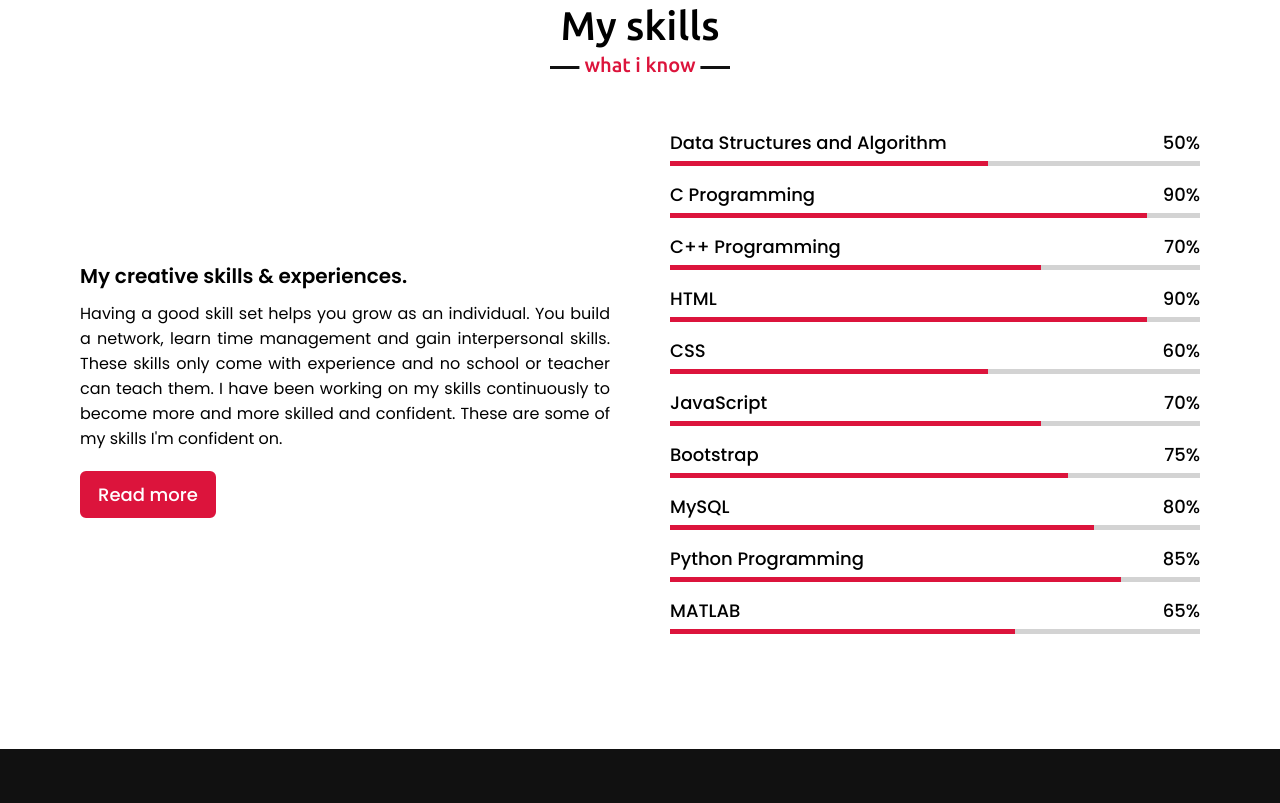
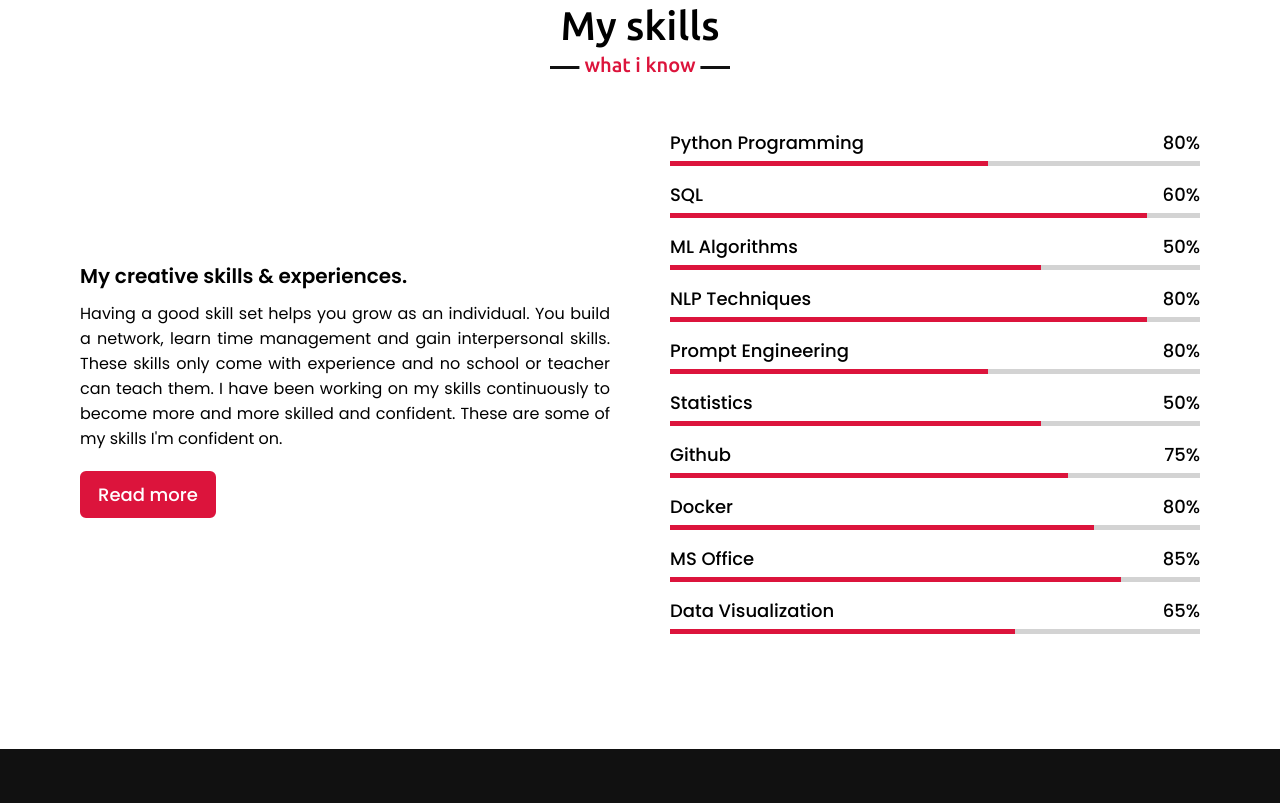
Before and after one commit to Saummya/PersonalWebsite, a plain HTML site: page index.html in a window 1280 px wide. Shown: the part 2637-3440 px from the top of the page. Drawn offline with nearby package versions, Linux system fonts and the light colour scheme.

Commit message:
Update index.html

```diff
--- a/index.html
+++ b/index.html
@@ -148,49 +148,49 @@
                 <div class="column right">
                     <div class="bars">
                         <div class="info">
-                            <span>Data Structures and Algorithm</span>
-                            <span>50%</span>
+                            <span>Python Programming</span>
+                            <span>80%</span>
                         </div>
                         <div class="line dsa"></div>
                     </div>
                     <div class="bars">
                         <div class="info">
-                            <span>C Programming</span>
-                            <span>90%</span>
+                            <span>SQL</span>
+                            <span>60%</span>
                         </div>
                         <div class="line c"></div>
                     </div>
                     <div class="bars">
                         <div class="info">
-                            <span>C++ Programming</span>
-                            <span>70%</span>
+                            <span>ML Algorithms</span>
+                            <span>50%</span>
                         </div>
                         <div class="line cc"></div>
                     </div>
                     <div class="bars">
                         <div class="info">
-                            <span>HTML</span>
-                            <span>90%</span>
+                            <span>NLP Techniques</span>
+                            <span>80%</span>
                         </div>
                         <div class="line html"></div>
                     </div>
                     <div class="bars">
                         <div class="info">
-                            <span>CSS</span>
-                            <span>60%</span>
+                            <span>Prompt Engineering</span>
+                            <span>80%</span>
                         </div>
                         <div class="line css"></div>
                     </div>
                     <div class="bars">
                         <div class="info">
-                            <span>JavaScript</span>
-                            <span>70%</span>
+                            <span>Statistics</span>
+                            <span>50%</span>
                         </div>
                         <div class="line js"></div>
                     </div>
                     <div class="bars">
                         <div class="info">
-                            <span>Bootstrap</span>
+                            <span>Github</span>
                             <span>75%</span>
                         </div>
                         <div class="line bootstrap"></div>
@@ -198,21 +198,21 @@
 
                     <div class="bars">
                         <div class="info">
-                            <span>MySQL</span>
+                            <span>Docker</span>
                             <span>80%</span>
                         </div>
                         <div class="line mysql"></div>
                     </div>
                     <div class="bars">
                         <div class="info">
-                            <span>Python Programming</span>
+                            <span>MS Office</span>
                             <span>85%</span>
                         </div>
                         <div class="line python"></div>
                     </div>
                     <div class="bars">
                         <div class="info">
-                            <span>MATLAB</span>
+                            <span>Data Visualization</span>
                             <span>65%</span>
                         </div>
                         <div class="line matlab"></div>
@@ -241,7 +241,7 @@
                     <div class="box">
                         <img src="images/c2.jpg" alt="">
                         <div class="text">E-Yantra</div>
-                        <p>Embedded System and Robotics Course from E-yantra, IIT Bombay.</p>
+                        <p>Infosys Certified Natural Language Processing Professional.</p>
                     </div>
                 </div>
                 <div class="card">
@@ -255,7 +255,7 @@
                     <div class="box">
                         <img src="images/c4.PNG" alt="">
                         <div class="text">MathWorks</div>
-                        <p>Certification self paced course on MATLAB OnRamp</p>
+                        <p>Infosys Certified Python Associate</p>
                     </div>
                 </div>
                 <div class="card">
@@ -294,7 +294,7 @@
                             <i class="fas fa-map-marker-alt"></i>
                             <div class="info">
                                 <div class="head">Address</div>
-                                <div class="sub-title">Muzaffarpur Institute of Technology</div>
+                                <div class="sub-title">Bangalore, India</div>
                             </div>
                         </div>
                         <div class="row">
```
